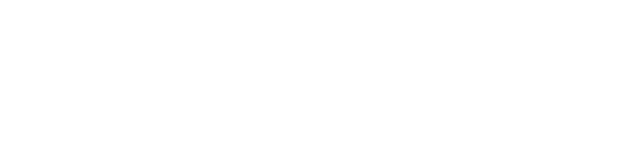
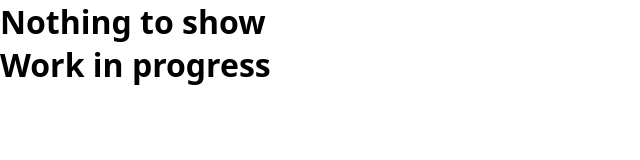
Before and after one commit to MithunBaadkar/www.mithunbaadkarOldwebsite, a plain HTML site: page about.html in a window 1280 px wide. Shown: the whole page, without its empty margins (0-640 px from the left). Drawn offline with Linux system fonts and the light colour scheme.

Commit message:
Update about.html

```diff
--- a/about.html
+++ b/about.html
@@ -8,6 +8,6 @@
     <title>ABOUT BAADKAR</title>
 </head>
 <body>
-
+    <h1>Nothing to show <br> Work in progress</h1>
 </body>
 </html>
```
